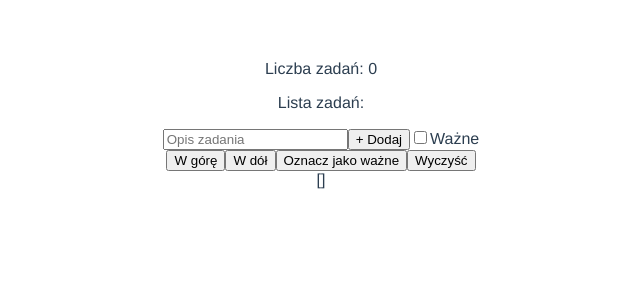
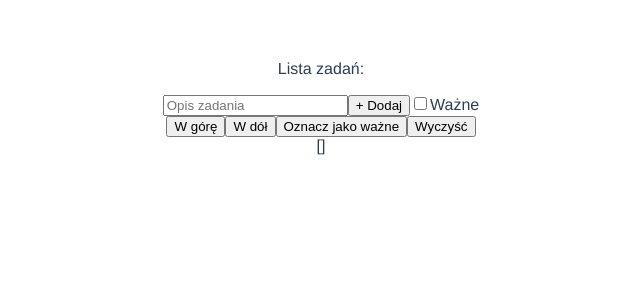
Before and after one commit to S-Kaminski/vue-todo, a Vue app: page / in a window 1280 px wide. Shown: the top 300 px of the page, without its empty margins (319-959 px from the left). Built offline with nearby package versions, Linux system fonts and the light colour scheme.

Commit message:
modified: removed TheHeader component from main app file

```diff
--- a/src/App.vue
+++ b/src/App.vue
@@ -1,20 +1,16 @@
 <template>
   <div id="app">
-    <TheHeader></TheHeader>
     <TheContainer></TheContainer>
   </div>
 </template>
 
 <script lang="ts">
 import { Component, Vue } from 'vue-property-decorator';
-import TheHeader from './components/TheHeader.vue';
 import TheContainer from './components/TheContainer.vue'
 
 @Component({
   components: {
-    TheHeader,
     TheContainer,
-
   },
 })
 export default class App extends Vue {}
```
